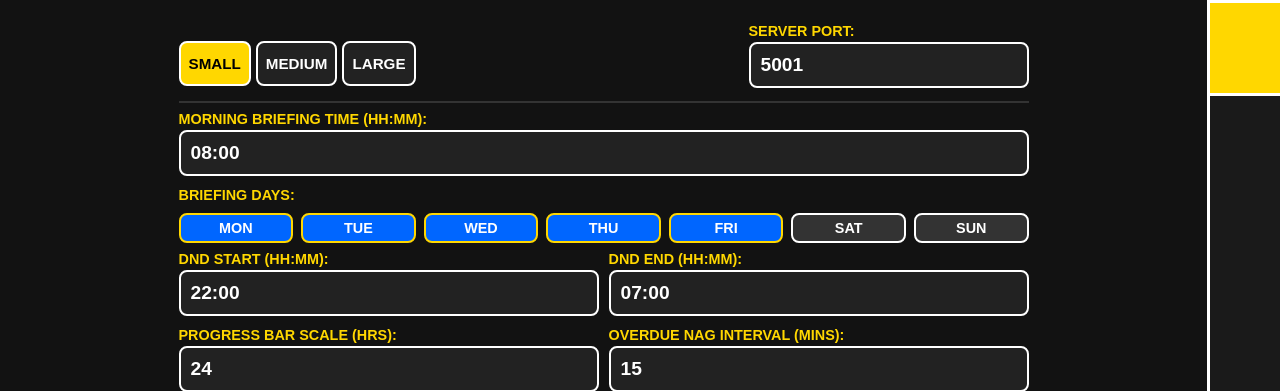
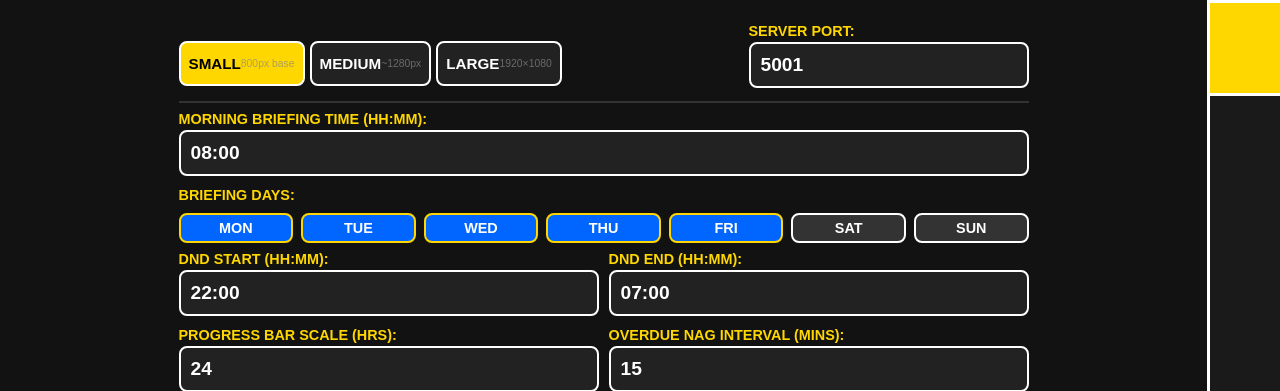
Before and after one commit to TheSharmanator/adhdtaskmanager, a Flask app: page /settings in a window 1280 px wide. Shown: the part 50-441 px from the top of the page. Run offline with Flask 3, Linux system fonts and the light colour scheme; data comes from the database, SQL or seed files in the repository; parts of the project's set-up code (start-up, migrations or seed data) failed here and were passed over.

Commit message:
Fix UI scaling for 1920×1080 display
scale.js and settings.html had mismatched zoom values and neither was correct for a 1920×1080 screen. Aligned both to: small=1.0 (800px base), medium=1.5 (~1280px), large=2.4 (fills 1920px width exactly). Removed dead medium-specific font override injection. Labelled the LARGE button as 1920×1080 so it is obvious which to pick on first setup.

https://claude.ai/code/session_0112rk5gZjLT7nCsHXzhE9gp

```diff
--- a/static/js/scale.js
+++ b/static/js/scale.js
@@ -1,34 +1,9 @@
 (function() {
     const scales = {
-        'small': '1.0',
-        'medium': '1.0',
-        'large': '1.39'
+        'small':  '1.0',   // 800 css-px virtual width (base design)
+        'medium': '1.5',   // 1280 css-px → ~1280px wide screens
+        'large':  '2.4'    // 800×2.4=1920px wide, 480×2.4=1152px — correct for 1920×1080
     };
     const savedSize = localStorage.getItem('ui_scale_pref') || 'small';
-    const scaleVal = scales[savedSize] || '1.0';
-    document.documentElement.style.setProperty('--ui-scale', scaleVal);
-
-    // Fallback/direct scaling using zoom (works excellently in Chromium kiosk)
-    document.documentElement.style.zoom = 'var(--ui-scale)';
-
-    if (savedSize === 'medium') {
-        const style = document.createElement('style');
-        style.innerHTML = `
-            .task-text { font-size: 2.08rem !important; }
-            .task-deadline { font-size: 1.02rem !important; }
-            .sub-text { font-size: 1.1rem !important; }
-            .sub-deadline { font-size: 0.84rem !important; }
-
-            header h1, header h2 { font-size: 2rem !important; }
-            #clock-full { font-size: 1.75rem !important; }
-            header .btn-touch, header .nuke-btn { font-size: 1.125rem !important; }
-            header .settings-icon { font-size: 4rem !important; }
-            header .tab { font-size: 1.06rem !important; }
-            header .btn-header { font-size: 1.0rem !important; }
-
-            .hg-button { font-size: 1.625rem !important; font-weight: bold !important; }
-            .hg-button span { font-weight: bold !important; }
-        `;
-        document.head.appendChild(style);
-    }
+    document.documentElement.style.zoom = scales[savedSize] || '1.0';
 })();
--- a/templates/settings.html
+++ b/templates/settings.html
@@ -116,9 +116,9 @@
                 <!-- SCREEN + PORT -->
                 <div class="side-by-side" style="align-items: flex-end; margin-top: 5px; border-bottom: 2px solid #333; padding-bottom: 10px; margin-bottom: 5px;">
                     <div style="flex: 2; display: flex; gap: 5px; padding-bottom: 5px;">
-                        <button type="button" class="p-btn screen-btn" onclick="setScreenSize('small', this)">SMALL</button>
-                        <button type="button" class="p-btn screen-btn" onclick="setScreenSize('medium', this)">MEDIUM</button>
-                        <button type="button" class="p-btn screen-btn" onclick="setScreenSize('large', this)">LARGE</button>
+                        <button type="button" class="p-btn screen-btn" onclick="setScreenSize('small', this)">SMALL<small style="display:block;font-size:0.65rem;opacity:0.7;">800px base</small></button>
+                        <button type="button" class="p-btn screen-btn" onclick="setScreenSize('medium', this)">MEDIUM<small style="display:block;font-size:0.65rem;opacity:0.7;">~1280px</small></button>
+                        <button type="button" class="p-btn screen-btn" onclick="setScreenSize('large', this)">LARGE<small style="display:block;font-size:0.65rem;opacity:0.7;">1920×1080</small></button>
                     </div>
                     <div style="flex: 1;">
                         <label>SERVER PORT:</label>
@@ -338,7 +338,7 @@
             document.querySelectorAll('.screen-btn').forEach(b => b.classList.remove('active'));
             if (btn) btn.classList.add('active');
             localStorage.setItem('ui_scale_pref', size);
-            const scales = { 'small': '1.0', 'medium': '1.39', 'large': '2.08' };
+            const scales = { 'small': '1.0', 'medium': '1.5', 'large': '2.4' };
             document.documentElement.style.zoom = scales[size] || '1.0';
         }
 
```
